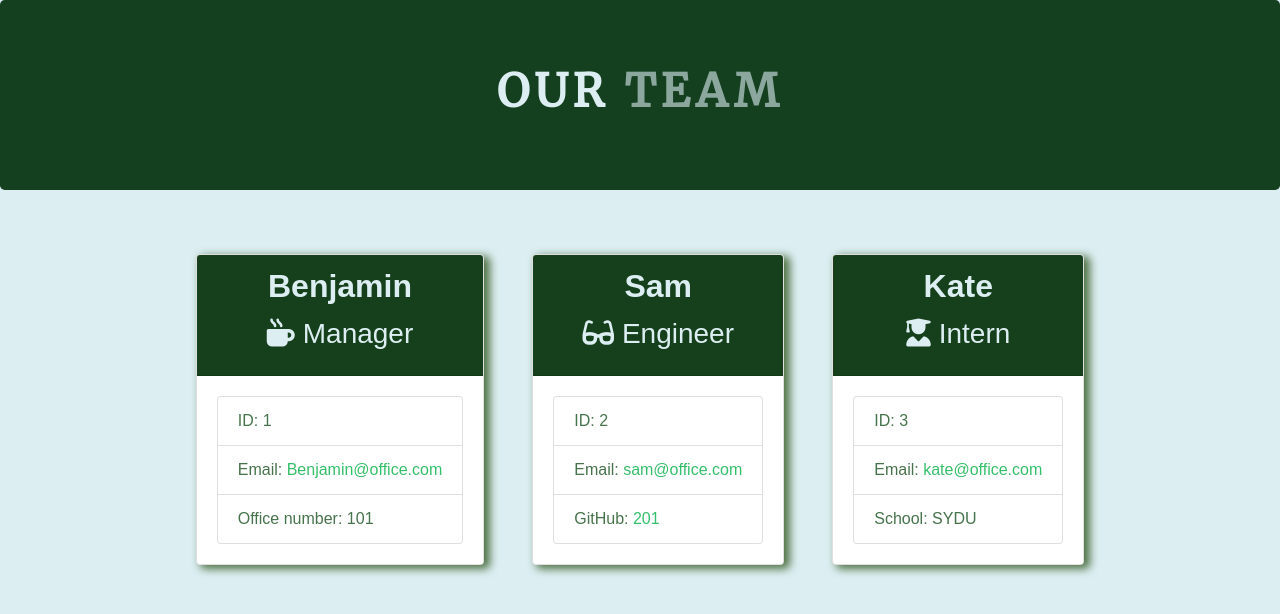
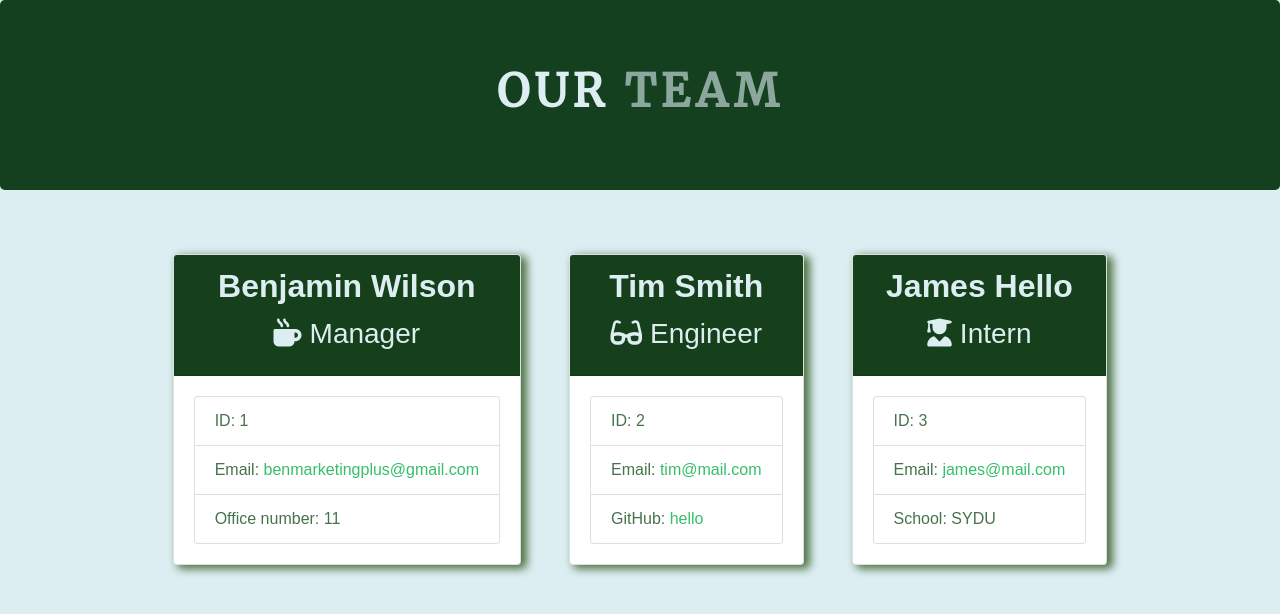
Before and after one commit to MarketingPlus/team-profile-generator, a website: page final/team.html in a window 1280 px wide. Drawn offline with nearby package versions, Linux system fonts and the light colour scheme; a web font is replaced by a local one.

```diff
--- a/app.js
+++ b/app.js
@@ -99,7 +99,7 @@
         {
             type: "input",
             name: "github",
-            message: "Enter the engineers GitHub",
+            message: "Enter the engineers GitHub:",
             validate: (value) => {
                 if (value) {
                     return true
@@ -168,7 +168,7 @@
     {
         type: "list",
         name: "memberType",
-        message: "Please choose the role for the employee",
+        message: "Please choose the role for the employee:",
         choices: ["Manager", "Engineer", "Intern"],
     }
 ];
--- a/final/team.html
+++ b/final/team.html
@@ -26,38 +26,38 @@
             <div class="team-area col-12 d-flex justify-content-center mt-5">
                 <div class="card employee-card mr-4 ml-4 mb-3">
     <div class="card-header text-center">
-        <h2 class="card-title">Benjamin</h2>
+        <h2 class="card-title">Benjamin Wilson</h2>
         <h3 class="card-title"><i class="fas fa-mug-hot mr-2"></i>Manager</h3>
     </div>
     <div class="card-body">
         <ul class="list-group">
             <li class="list-group-item">ID: 1</li>
-            <li class="list-group-item">Email: <a href="mailto:Benjamin@office.com">Benjamin@office.com</a></li>
-            <li class="list-group-item">Office number: 101</li>
+            <li class="list-group-item">Email: <a href="mailto:benmarketingplus@gmail.com">benmarketingplus@gmail.com</a></li>
+            <li class="list-group-item">Office number: 11</li>
         </ul>
     </div>
 </div><div class="card employee-card mr-4 ml-4 mb-3">
     <div class="card-header text-center">
-        <h2 class="card-title">Sam</h2>
+        <h2 class="card-title">Tim Smith</h2>
         <h3 class="card-title"><i class="fas fa-glasses mr-2"></i>Engineer</h3>
     </div>
     <div class="card-body">
         <ul class="list-group">
             <li class="list-group-item">ID: 2</li>
-            <li class="list-group-item">Email: <a href="mailto:Sam@office.com">sam@office.com</a></li>
-            <li class="list-group-item">GitHub: <a href="https://github.com/201" target="_blank"
-                    rel="noopener noreferrer">201</a></li>
+            <li class="list-group-item">Email: <a href="mailto:tim@mail.com">tim@mail.com</a></li>
+            <li class="list-group-item">GitHub: <a href="https://github.com/hello" target="_blank"
+                    rel="noopener noreferrer">hello</a></li>
         </ul>
     </div>
 </div><div class="card employee-card mr-4 ml-4 mb-3">
     <div class="card-header text-center">
-        <h2 class="card-title">Kate</h2>
+        <h2 class="card-title">James Hello</h2>
         <h3 class="card-title"><i class="fas fa-user-graduate mr-2"></i>Intern</h3>
     </div>
     <div class="card-body">
         <ul class="list-group">
             <li class="list-group-item">ID: 3</li>
-            <li class="list-group-item">Email: <a href="mailto:kate@office.com">kate@office.com</a></li>
+            <li class="list-group-item">Email: <a href="mailto:james@mail.com">james@mail.com</a></li>
             <li class="list-group-item">School: SYDU</li>
         </ul>
     </div>
```
Also changed, not shown: README.md.
